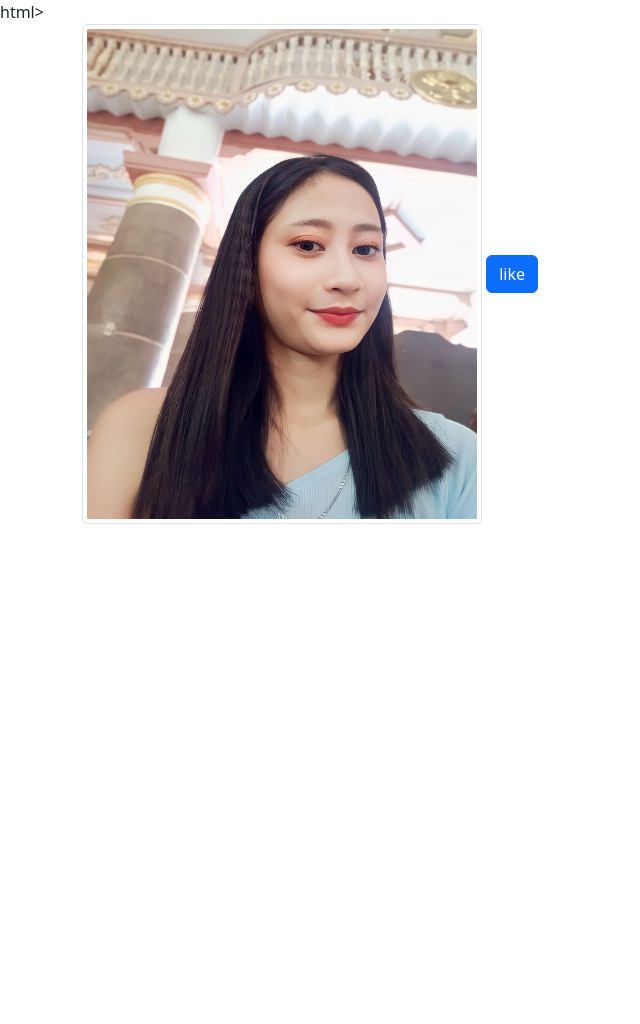
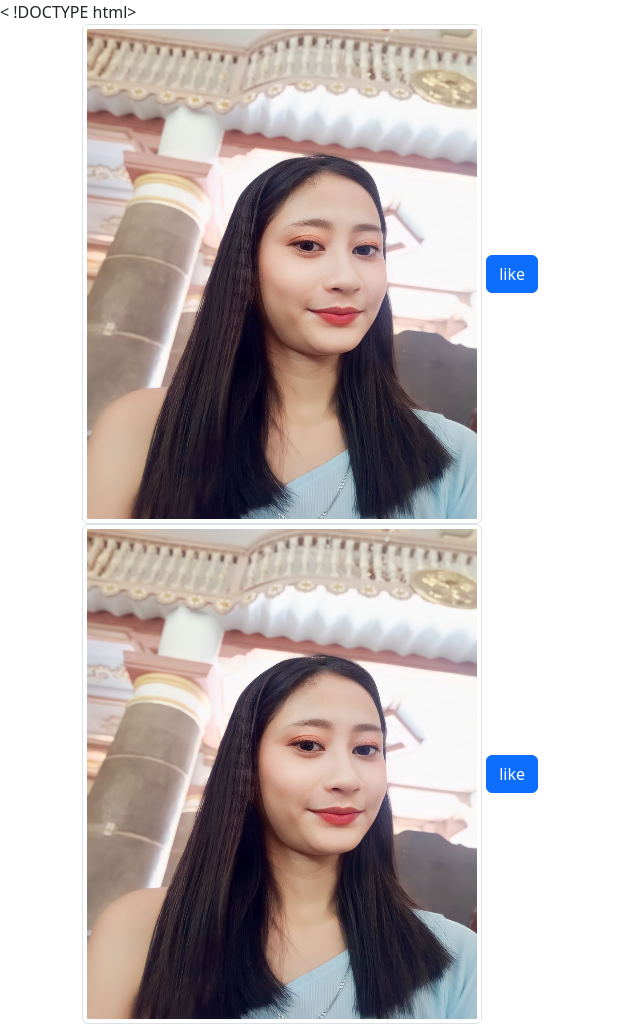
Before and after one commit to Joanalamsen/Joanalamsen.github.io, a plain HTML site: page index.html in a window 1280 px wide. Shown: the whole page, without its empty margins (0-640 px from the left). Before the commit the page ends 800 px from the top, so only its background shows below. Drawn offline with nearby package versions, Linux system fonts and the light colour scheme.

Commit message:
Update index.html

```diff
--- a/index.html
+++ b/index.html
@@ -1,18 +1,26 @@
-html>
+< !DOCTYPE html>
  <title> my homepage  </title>
     <head>
       <link href="https://cdn.jsdelivr.net/npm/bootstrap@5.3.3/dist/css/bootstrap.min.css" rel="stylesheet" integrity="sha384-QWTKZyjpPEjISv5WaRU9OFeRpok6YctnYmDr5pNlyT2bRjXh0JMhjY6hW+ALEwIH" crossorigin="anonymous">
      <script src="https://cdn.jsdelivr.net/npm/bootstrap@5.3.3/dist/js/bootstrap.bundle.min.js" integrity="sha384-YvpcrYf0tY3lHB60NNkmXc5s9fDVZLESaAA55NDzOxhy9GkcIdslK1eN7N6jIeHz" crossorigin="anonymous"></script>
     </head>
     <body>
-        <div class="container">
+     <div class="container">
            <div class="row">
                <div class="col-6">
                   <img src="1707465243794.jpg" class="img-thumbnail"style="width:400px;height:500px;"/>
-                 <button class="btn btn-primary" type=button> like </button>
+                 <button class="btn btn-primary" type=button id="btnLike1">like</button>
+                <output id="countLikes1"></output>
                </div>
-          </div>
+          <div class="container">
+           <div class="row">
+               <div class="col-6">
+                  <img src="1707465243794.jpg" class="img-thumbnail"style="width:400px;height:500px;"/>
+                 <button class="btn btn-primary" type=button id="btnLike2">like</button>
+                <output id="countLikes2"></output>
+               </div>
+           </div>
      </div>
-  </body>
-
-</html>
+    <script src="indes.js"></script>
+    </body>
+           </html>
```
